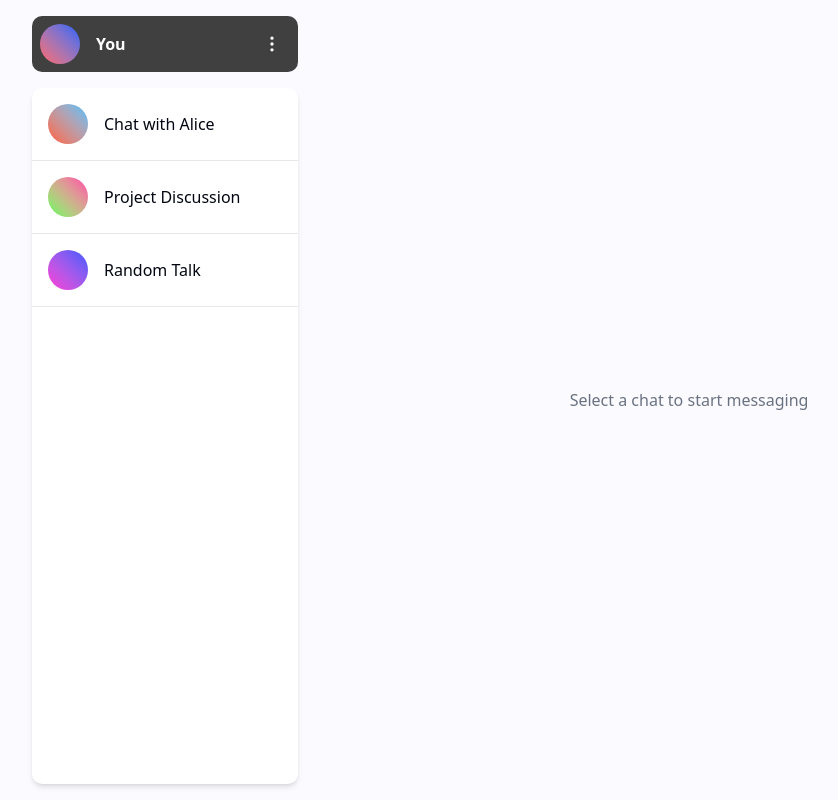
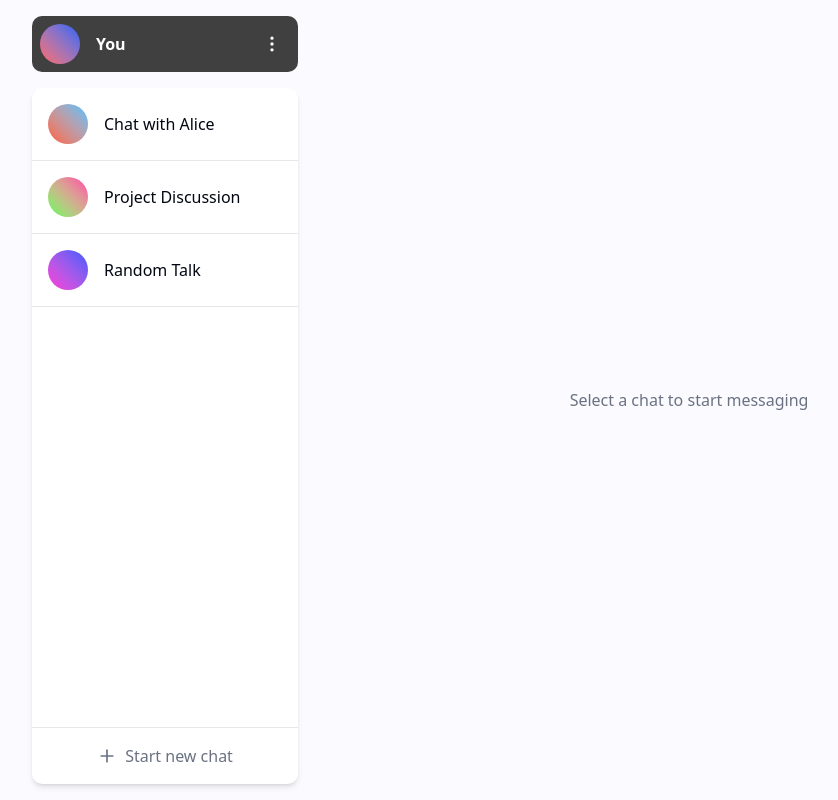
Before and after one commit to gstsdev/chat-app, a React (Vite) app: page / in a window 1280 px wide. Shown: the whole page, without its empty margins (72-910 px from the left). Built offline with nearby package versions, Linux system fonts and the light colour scheme.

Commit message:
feat(pages/chat): add "new chat" button

```diff
--- a/src/pages/chat/ChatSidebar.tsx
+++ b/src/pages/chat/ChatSidebar.tsx
@@ -5,7 +5,12 @@ import {
   DropdownMenuTrigger,
 } from "@/components/ui/dropdown-menu";
 import type { Chat } from "@/model/Chat";
-import { EllipsisVerticalIcon, LogOutIcon, SettingsIcon } from "lucide-react";
+import {
+  EllipsisVerticalIcon,
+  LogOutIcon,
+  PlusIcon,
+  SettingsIcon,
+} from "lucide-react";
 
 interface ChatSidebarProps {
   chats: Chat[];
@@ -38,9 +43,9 @@ export default function ChatSidebar({ chats, onChatSelect }: ChatSidebarProps) {
           </DropdownMenu>
         </div>
       </div>
-      <div className="bg-white w-full flex-1 rounded-lg shadow-md overflow-hidden">
-        <nav>
-          <ul>
+      <div className="bg-white flex flex-col w-full flex-1 rounded-lg shadow-md overflow-hidden">
+        <nav className="flex flex-col flex-1 min-h-0">
+          <ul className="flex-1 overflow-auto min-h-0">
             {chats.map((chat) => (
               <li key={chat.id}>
                 <a
@@ -74,6 +79,10 @@ export default function ChatSidebar({ chats, onChatSelect }: ChatSidebarProps) {
               </li>
             ))}
           </ul>
+          <button className="flex items-center justify-center gap-2 cursor-pointer p-4 border-t border-gray-200 text-gray-500">
+            <PlusIcon className="size-5" />
+            Start new chat
+          </button>
         </nav>
       </div>
     </div>
```
